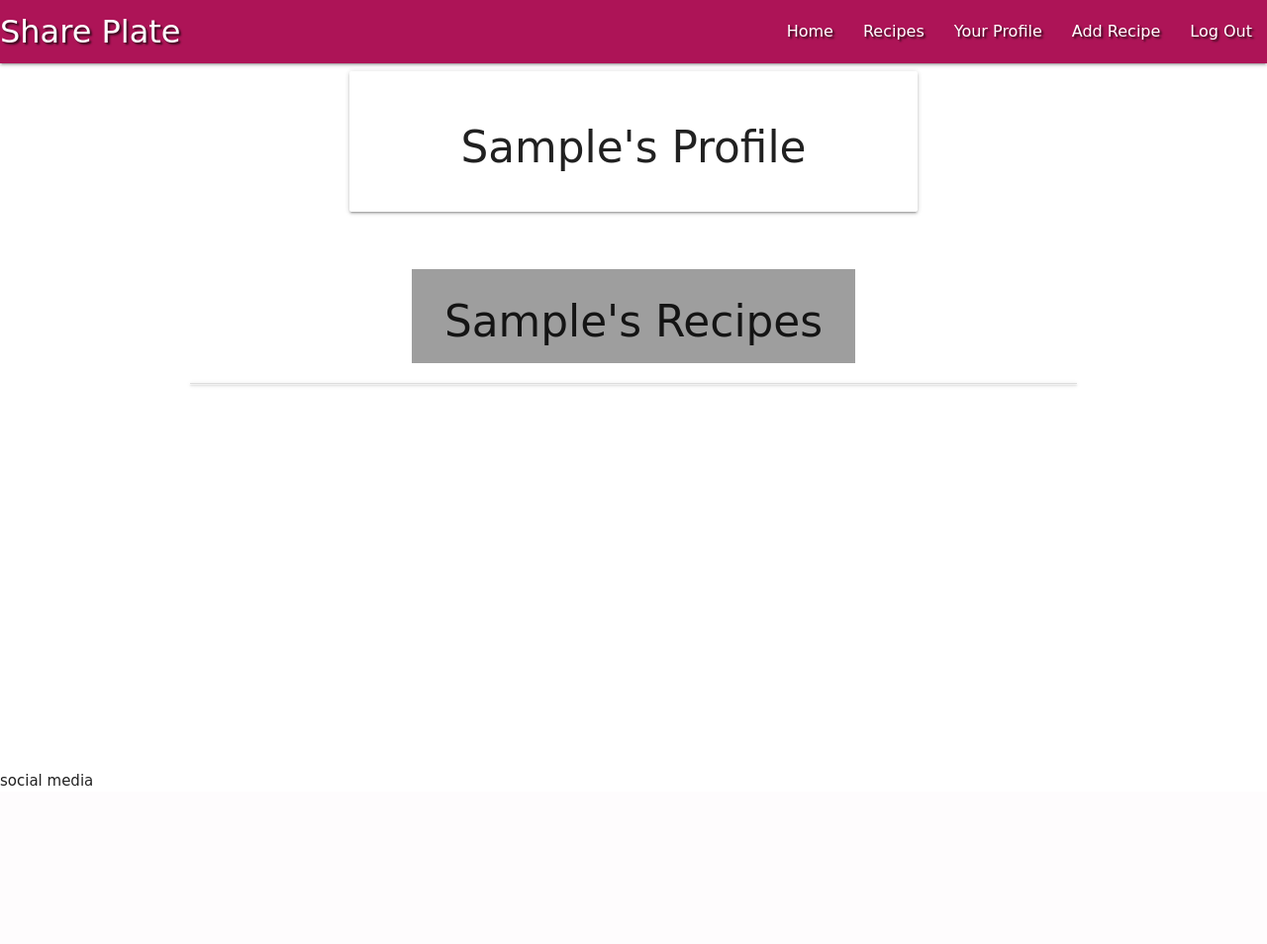
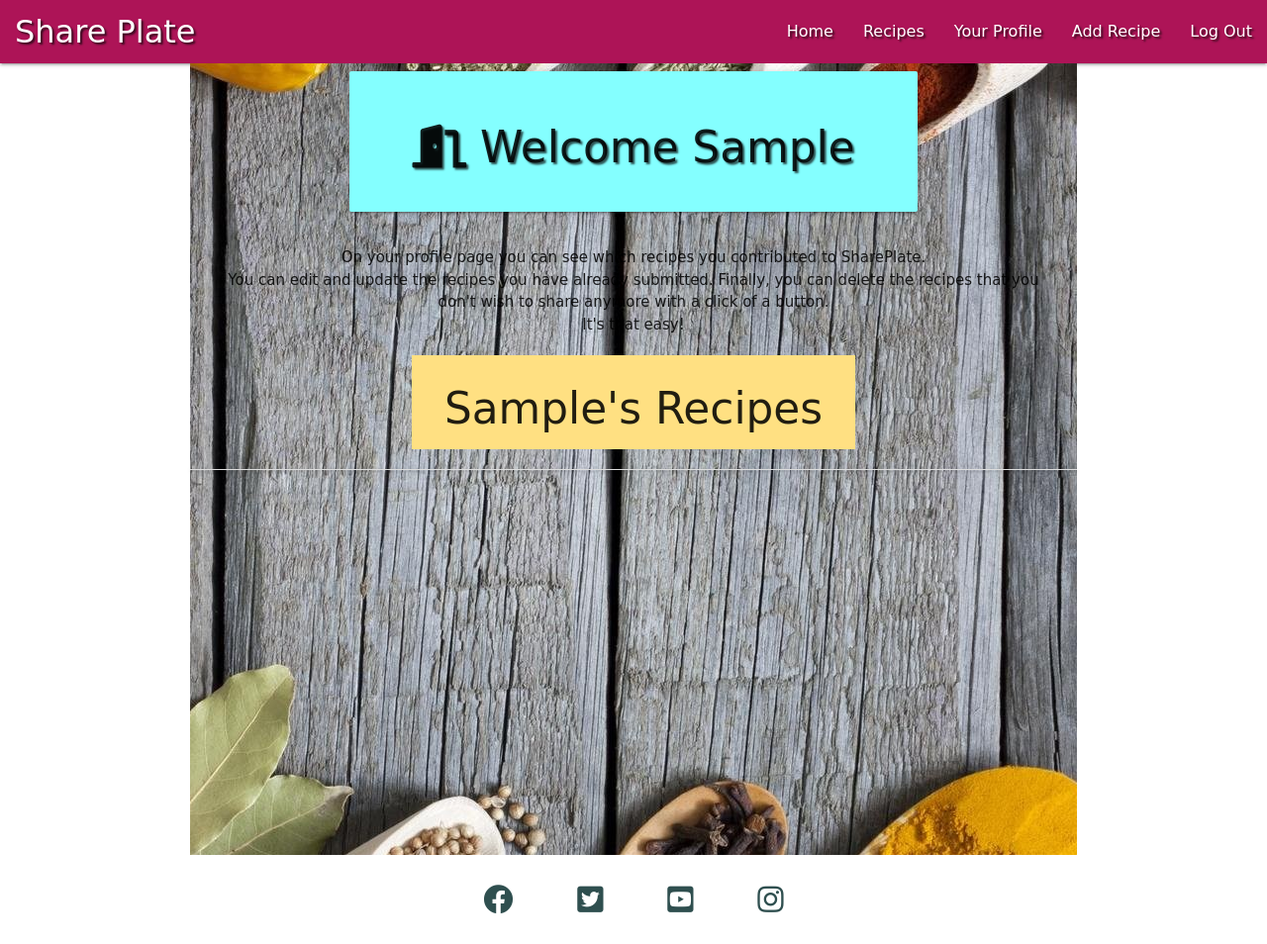
Before and after one commit to Michele-C/SHAREPLATE-, a Flask app: page /profile/1 in a window 1280 px wide. Shown: the whole page at 99% size. Before the commit the page ends 794 px from the top, so only its background shows below. Run offline with Flask 2, Linux system fonts and the light colour scheme; the visitor is signed in with stand-in values (Sample User, id 1); a database or web service that is not in the repository returns one stand-in record (values such as "Sample title"); some libraries are stand-ins or nearby versions.

Commit message:
added footer and tried to improve styling

```diff
--- a/app.py
+++ b/app.py
@@ -102,7 +102,6 @@ def profile(username):
 
     if session["user"]:
         return render_template("profile.html", username=username, recipes=recipes)
-
     return redirect(url_for("/home"))
 
 
@@ -172,7 +171,7 @@ def delete_recipe(recipe_id):
 
 @app.route("/list_category")
 def list_category():
-    categories = list(mongo.db.categories.find().sort("category_name", 1))
+    categories = list(mongo.db.categories.find().sort("category_name", 1 ))
     return render_template("categories.html", categories=categories)
 
 
--- a/static/css/style.css
+++ b/static/css/style.css
@@ -36,7 +36,17 @@ body {
 #hero-image {
     height: 600px;
     width:100%;
-    background: url("https://www.prestigecatering.com.au/wp-content/uploads/2017/11/18319014_1452416488113288_988962041705753232_o.jpg");
+    background: url("../img/heroimg.jpg");
+}
+
+#hero2-image {
+        min-height: 100vh;
+        width: 100%;
+        background: url("../img/hero2.jpg") no-repeat center center;
+    }
+
+.brand-logo{
+    margin-left: 15px;
 }
 
 /* Styling the flashes messaging section */
@@ -90,3 +100,20 @@ button, input, optgroup, select, textarea {
 h3 .center-align .profile-name {
     text-transform: capitalize;
 }
+
+/* footer styling */
+
+.social li{
+    display: inline;
+}
+
+.social i {
+    font-size: 200%;
+    margin: 15px;
+    padding: 15px;
+    color: darkslategray
+}
+
+footer {
+    height: 75px;
+}
--- a/templates/base.html
+++ b/templates/base.html
@@ -86,7 +86,14 @@
     {% endblock %}
     </main>
 
-<footer> social media</footer>
+<footer class="center-align">
+    <ul class="social">
+        <li><a href="https://www.facebook.com" target="_blank"><i class="fab fa-facebook"> </i></li>
+        <li><a href="https://www.twitter.com" target="_blank"><i class="fab fa-twitter-square"> </i></li>
+        <li><a href="https://www.youtube.com" target="_blank"><i class="fab fa-youtube-square"> </i></li>
+        <li><a href="https://www.instagram.com" target="_blank"><i class="fab fa-instagram"> </i></li>
+    </ul>
+</footer>
 
     <!-- Jquery -->
     <script src="https://code.jquery.com/jquery-3.6.0.min.js"
--- a/templates/index.html
+++ b/templates/index.html
@@ -12,7 +12,7 @@
                     <a href="{{ url_for('register') }}">REGISTER</a> today to join this food loving community.</p>
                 </div>
                     <div class="card-action center-align">
-                        <a href="{{ url_for('login') }}">Log In Foodie Person!</a>
+                        <a href="{{ url_for('login') }}">Log In</a>
                     </div>
               </div>
             </div>
--- a/templates/profile.html
+++ b/templates/profile.html
@@ -1,18 +1,24 @@
 {% extends "base.html" %}
 {% block content %}
+<div id="hero2-image" class="m12">
     <div class="row">
         <div class="col s12 m8 offset-m2">
-            <div class="card-panel">
-                <h3 class="profile-name center-align text-darken-4">
-                    {{ username|capitalize }}'s Profile
+            <div class="card-panel cyan accent-1">
+                <h3 class="profile-name center-align text-darken-4 text-shadow">
+                    <i class="fas fa-door-open"></i>
+                   Welcome {{ username|capitalize }}
                 </h3>
            </div>
         </div>
     </div>
-    <br>
-
+    <div class="row s12">
+        <p class="center align profile-para"> On your profile page you can see which recipes you contributed to SharePlate.<br>
+            You can edit and update the recipes you have already submitted. Finally, you can delete the recipes that you<br> don't wish to share anymore
+            with a click of a button.<br> It's that easy!
+        </p>
+        </div>
     <div class="row">
-        <div class="col s12 m6 offset-m3 grey">
+        <div class="col s12 m6 offset-m3 amber lighten-3">
             <h3 class="center-align text-darken-4">
                 {{ username|capitalize }}'s Recipes
             </h3>
@@ -26,7 +32,7 @@
         {% if session.user|lower == recipe.created_by|lower %}
         <li>
             <div class="collapsible-header white-text pink darken-3 text-shadow">
-              <!-- matching the buttons from tims lesson-->
+              <!-- matching the buttons from tims lesson but with my own twist-->
                 <div class="col s3">
                     <i class="fas fa-carrot"></i>
                 </div>
@@ -35,8 +41,8 @@
                             <i class="far fa-star white-text text-lighten-2 tooltipped"
                                 data-position="right" data-tooltip="DELICIOUS!"></i>
                             {% if session.user|lower == recipe.created_by|lower %}
-                                <a href="{{ url_for('delete_recipe', recipe_id=recipe._id) }}" class="btn-small blue accent-4 right">Delete</a>
-                                <a href="{{ url_for('edit_recipe', recipe_id=recipe._id) }}" class="btn-small dark-grey lighten-1 right">Edit</a>
+                                <a href="{{ url_for('delete_recipe', recipe_id=recipe._id) }}" class="btn-small  cyan accent-4 white-text right">Delete</a>
+                                <a href="{{ url_for('edit_recipe', recipe_id=recipe._id) }}" class="btn-small blue-grey darken-2 white-text  right">Edit</a>
                             {% endif %}
                     </div>
                 </div>
@@ -68,5 +74,5 @@
         {% endif %}
         {% endfor %}
     </ul>
-
+</div>
 {% endblock %}
--- a/templates/recipes.html
+++ b/templates/recipes.html
@@ -36,8 +36,8 @@
                 <i class="far fa-star white-text text-lighten-2 tooltipped"
                 data-position="right" data-tooltip="DELICIOUS!"></i>
                 {% if session.user|lower == recipe.created_by|lower %}
-                <a href="{{ url_for('delete_recipe', recipe_id=recipe._id) }}" class="btn-small blue accent-4 right">Delete</a>
-                <a href="{{ url_for('edit_recipe', recipe_id=recipe._id) }}" class="btn-small dark-grey lighten-1 right">Edit</a>
+                <a href="{{ url_for('delete_recipe', recipe_id=recipe._id) }}" class="btn-small  cyan accent-4 black-text right">Delete</a>
+                <a href="{{ url_for('edit_recipe', recipe_id=recipe._id) }}" class="btn-small blue-grey lighten-2 black-text right">Edit</a>
                 {% endif %}
                 </div>
             </div>
```
Also changed, not shown: static/img/background.jpg (added), static/img/hero2.jpg (added), static/img/heroimg.jpg (added).
